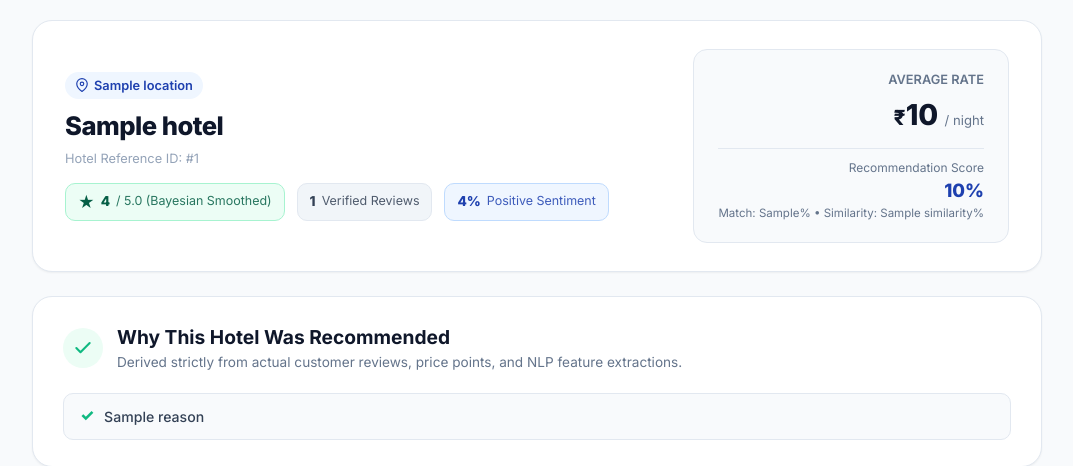
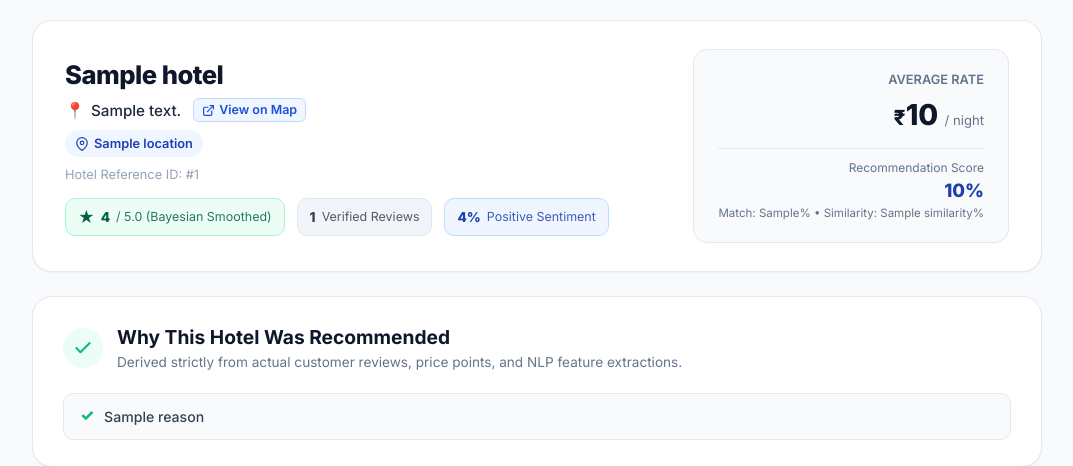
Before and after one commit to mdfardinakhtar/Hotel-Recommendation-System, a Flask app: template templates/hotel_details.html in a window 1280 px wide. Shown: the part 137-603 px from the top of the page, without its empty margins (103-1176 px from the left). Run offline with Flask 3, Linux system fonts and the light colour scheme; the template is opened without the code that fills it: most values are stand-ins (such as "Sample title", 1, 10 or a date in 2020); parts of the project's set-up code (start-up, migrations or seed data) failed here and were passed over.

Commit message:
Add full hotel address display to recommendation cards and hotel details page with in-memory lookup

```diff
--- a/app.py
+++ b/app.py
@@ -2,6 +2,8 @@ from flask import Flask, render_template, request, jsonify
 import pandas as pd
 import numpy as np
 import joblib
+import re
+import urllib.parse
 from sklearn.feature_extraction.text import TfidfVectorizer
 from sklearn.metrics.pairwise import cosine_similarity
 
@@ -52,6 +54,36 @@ price_meta = reviews.groupby("Hotel_ID").agg(
 ).reset_index()
 
 hotel_data = hotel_data.merge(price_meta, on="Hotel_ID", how="left")
+
+# --------------------------------------------------
+# Hotel Address In-Memory Lookup (Hotel_ID -> Address)
+# --------------------------------------------------
+def build_hotel_address_lookup(df):
+    """
+    Build in-memory lookup from Hotel_ID -> complete address.
+    Uses Hotel_ID as the primary key for matching hotel information.
+    Extracts verified locality/landmark from the raw dataset.
+    If not available in dataset, sets 'Address not available' without substituting city.
+    """
+    address_map = {}
+    for _, row in df.iterrows():
+        hid = int(row["Hotel_ID"])
+        name = str(row["Hotel_Name"])
+        loc = str(row["Location"])
+        city_display = "Delhi (Transit)" if loc == "Delhi_Transit" else loc.replace("_", " ")
+
+        # Look for landmark/address indicator within the hotel name string
+        # e.g., 'Near XYZ', 'Opposite XYZ', 'Opp. XYZ', 'Behind XYZ', 'Beside XYZ', 'At XYZ'
+        m = re.search(r'\b(Near|Opposite|Opp\.?|Behind|Beside|At)\s+([^,]+)', name, re.IGNORECASE)
+        if m:
+            landmark = m.group(0).strip()
+            # Combine verified landmark with city
+            address_map[hid] = f"{landmark}, {city_display}"
+        else:
+            address_map[hid] = "Address not available"
+    return address_map
+
+HOTEL_ADDRESS_LOOKUP = build_hotel_address_lookup(hotel_data)
 
 # --------------------------------------------------
 # Aspect Keywords & Exact Column Mappings
@@ -386,10 +418,12 @@ def recommend():
 
     hotels = []
     for _, row in result.iterrows():
+        hid = int(row["Hotel_ID"])
         hotels.append({
-            "hotel_id": int(row["Hotel_ID"]),
+            "hotel_id": hid,
             "name": str(row["Hotel_Name"]),
             "location": str(row["Location"]),
+            "address": HOTEL_ADDRESS_LOOKUP.get(hid, "Address not available"),
             "price": None if pd.isna(row["Avg_Price"]) else round(float(row["Avg_Price"])),
             "original_price": None if pd.isna(row.get("Original_Price")) else round(float(row["Original_Price"])),
             "discount": None if pd.isna(row.get("Discount_Pct")) else round(float(row["Discount_Pct"])),
@@ -501,10 +535,12 @@ def hotel_details(hotel_id):
         "pref": request.args.get("pref", type=str, default="").strip()
     }
 
+    hid = int(row["Hotel_ID"])
     hotel_info = {
-        "hotel_id": int(row["Hotel_ID"]),
+        "hotel_id": hid,
         "name": str(row["Hotel_Name"]),
         "location": str(row["Location"]),
+        "address": HOTEL_ADDRESS_LOOKUP.get(hid, "Address not available"),
         "price": None if pd.isna(row["Avg_Price"]) else round(float(row["Avg_Price"])),
         "original_price": None if pd.isna(row.get("Original_Price")) else round(float(row["Original_Price"])),
         "discount": None if pd.isna(row.get("Discount_Pct")) else round(float(row["Discount_Pct"])),
--- a/static/style.css
+++ b/static/style.css
@@ -1142,6 +1172,50 @@ body {
     margin-bottom: 4px;
 }
 
+.hero-hotel-address {
+    display: flex;
+    align-items: center;
+    flex-wrap: wrap;
+    gap: 6px;
+    font-size: 0.95rem;
+    color: var(--neutral-700);
+    margin-top: 4px;
+    margin-bottom: 8px;
+    line-height: 1.4;
+    word-break: break-word;
+}
+
+.hero-hotel-address .addr-pin {
+    font-size: 1rem;
+    flex-shrink: 0;
+}
+
+.hero-hotel-address .addr-text {
+    font-weight: 500;
+    color: var(--neutral-800);
+}
+
+.hero-map-btn {
+    display: inline-flex;
+    align-items: center;
+    gap: 4px;
+    font-size: 0.78rem;
+    font-weight: 600;
+    color: var(--primary-600);
+    background-color: var(--primary-50);
+    border: 1px solid var(--primary-200);
+    padding: 2px 8px;
+    border-radius: var(--radius-sm);
+    text-decoration: none;
+    margin-left: 6px;
+    transition: all 0.15s ease;
+}
+
+.hero-map-btn:hover {
+    background-color: var(--primary-100);
+    color: var(--primary-800);
+}
+
 .hero-hotel-id {
     font-size: 0.8rem;
     color: var(--neutral-400);
--- a/templates/hotel_details.html
+++ b/templates/hotel_details.html
@@ -51,6 +51,25 @@
     <!-- Hotel Hero Card -->
     <section class="hotel-hero-card">
         <div class="hero-main-info">
+            <h1 class="hero-hotel-title">{{ hotel.name }}</h1>
+            <div class="hero-hotel-address">
+                <span class="addr-pin">📍</span>
+                <span class="addr-text">{{ hotel.address }}</span>
+                {% if hotel.address and hotel.address != "Address not available" %}
+                <a href="https://www.google.com/maps/search/?api=1&query={{ (hotel.name + ', ' + hotel.address)|urlencode }}"
+                   target="_blank"
+                   rel="noopener noreferrer"
+                   class="hero-map-btn"
+                   title="View on Google Maps">
+                    <svg width="13" height="13" viewBox="0 0 24 24" fill="none" stroke="currentColor" stroke-width="2.2" stroke-linecap="round" stroke-linejoin="round">
+                        <path d="M18 13v6a2 2 0 0 1-2 2H5a2 2 0 0 1-2-2V8a2 2 0 0 1 2-2h6"></path>
+                        <polyline points="15 3 21 3 21 9"></polyline>
+                        <line x1="10" y1="14" x2="21" y2="3"></line>
+                    </svg>
+                    <span>View on Map</span>
+                </a>
+                {% endif %}
+            </div>
             <div class="hero-location-badge">
                 <svg width="14" height="14" viewBox="0 0 24 24" fill="none" stroke="currentColor" stroke-width="2" stroke-linecap="round" stroke-linejoin="round">
                     <path d="M21 10c0 7-9 13-9 13s-9-6-9-13a9 9 0 0 1 18 0z"></path>
@@ -58,7 +77,6 @@
                 </svg>
                 <span>{{ hotel.location }}</span>
             </div>
-            <h1 class="hero-hotel-title">{{ hotel.name }}</h1>
             <p class="hero-hotel-id">Hotel Reference ID: #{{ hotel.hotel_id }}</p>
 
             <div class="hero-stats-row">
```
Also changed, not shown: other parts of static/style.css (+33 -3 lines), static/script.js (+8 -3 lines), test_hotel_address.py (added, +138 -0 lines).
